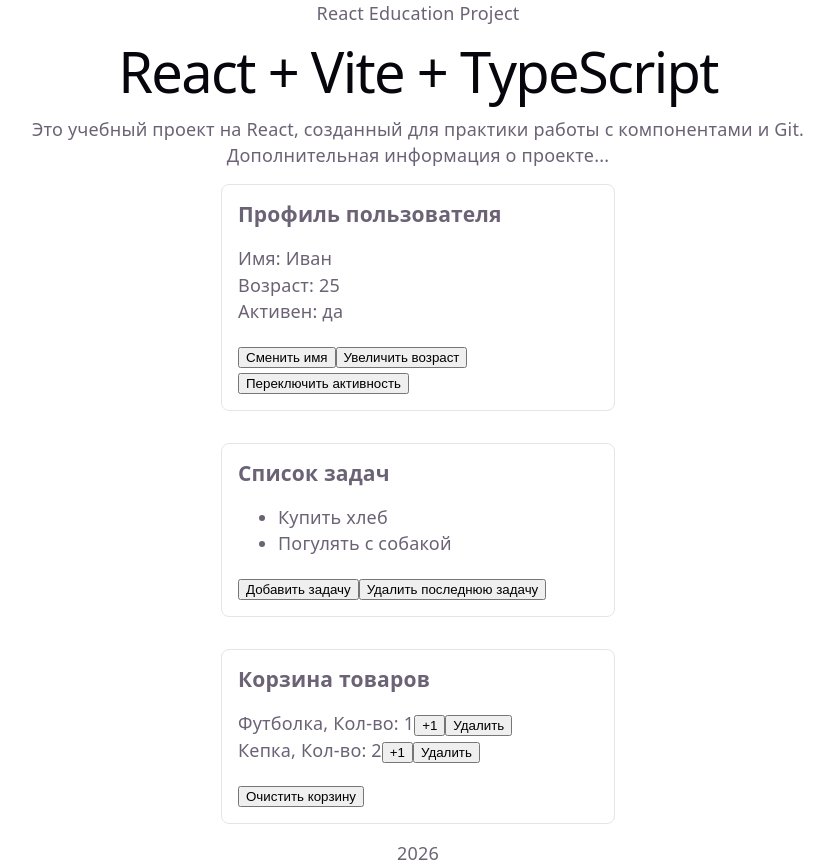
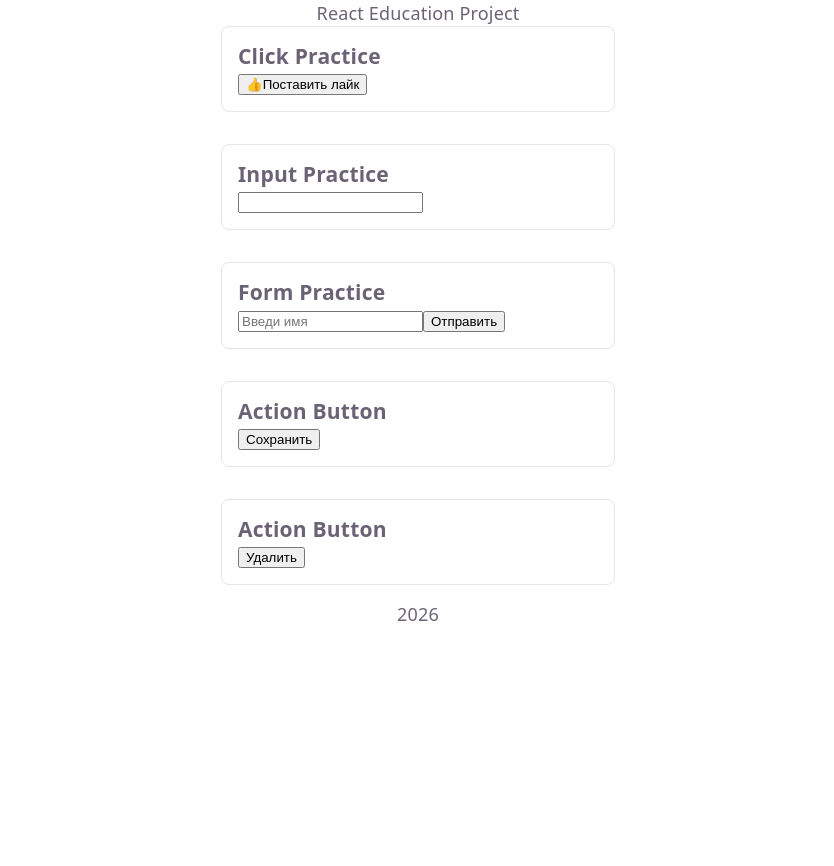
Before and after one commit to mikalai-repin/react-homeworks, a React (Vite) app: page / in a window 1280 px wide. Shown: the whole page, without its empty margins (222-1056 px from the left). After the commit the page ends 800 px from the top, so only its background shows below. Built offline with nearby package versions, Linux system fonts and the light colour scheme.

Commit message:
feat: added event handling practice components

```diff
--- a/src/App.tsx
+++ b/src/App.tsx
@@ -1,20 +1,25 @@
 import './App.css'
 import Footer from './components/Footer'
 import Header from './components/Header'
-import { MainContent, Section } from './components/Content'
-import UserProfile from './components/UserProfile'
-import TasksList from './components/TasksList'
-import Cart from './components/Cart'
+import { MainContent } from './components/Content'
+import ClickPractice from './components/ClickPractice'
+import InputPractice from './components/InputPractice'
+import FormPractice from './components/FormPractice'
+import ActionButton from './components/ActionButton'
 
 function App() {
   return (
     <>
       <Header />
       <MainContent>
-        <Section />
-        <UserProfile />
-        <TasksList />
-        <Cart />
+        <ClickPractice />
+        <InputPractice />
+        <FormPractice />
+        <ActionButton
+          text="Сохранить"
+          callback={() => console.log('Сохранено')}
+        />
+        <ActionButton text="Удалить" callback={() => console.log('Удалено')} />
       </MainContent>
       <Footer />
     </>
--- /dev/null
+++ b/src/components/ActionButton.tsx
@@ -0,0 +1,15 @@
+type Props = {
+  text: string
+  callback: () => void
+}
+
+const ActionButton: React.FC<Props> = ({ text, callback }) => {
+  return (
+    <div className="card-container">
+      <h3>Action Button</h3>
+      <button onClick={callback}>{text}</button>
+    </div>
+  )
+}
+
+export default ActionButton
--- /dev/null
+++ b/src/components/ClickPractice.tsx
@@ -0,0 +1,27 @@
+const ClickPractice: React.FC = () => {
+  const handleClick = (e: React.MouseEvent<HTMLButtonElement>) => {
+    const target = e.target as HTMLElement
+
+    console.log('event.target: ', target)
+    // возникает на элементе, по которому произошел клик и всплывает,
+    // вызывая слушатель родителя (если есть вложенность),
+    // целевым элементом всегла является тот, который стал источником клика
+
+    console.log('e.currentTarget: ', e.currentTarget) // жестко завязан на элементе, у которого установлен текущий слушатель
+
+    console.log('e.target.tagName', target.tagName)
+    console.log('e.currentTarget.tagName: ', e.currentTarget.tagName)
+  }
+
+  return (
+    <div className="card-container">
+      <h3>Click Practice</h3>
+      <button onClick={handleClick}>
+        <span>👍</span>
+        <span>Поставить лайк</span>
+      </button>
+    </div>
+  )
+}
+
+export default ClickPractice
--- /dev/null
+++ b/src/components/FormPractice.tsx
@@ -0,0 +1,20 @@
+const FormPractice: React.FC = () => {
+  const handleSubmit = (e: React.SubmitEvent<HTMLFormElement>) => {
+    e.preventDefault()
+    console.log('Форма отправлена')
+    console.log(e.currentTarget)
+  }
+
+  return (
+    <div className="card-container">
+      <h3>Form Practice</h3>
+      <form onSubmit={handleSubmit}>
+        <input type="text" placeholder="Введи имя" />
+
+        <button type="submit">Отправить</button>
+      </form>
+    </div>
+  )
+}
+
+export default FormPractice
--- /dev/null
+++ b/src/components/InputPractice.tsx
@@ -0,0 +1,21 @@
+const InputPractice: React.FC = () => {
+  const handleEnter = (e: React.KeyboardEvent<HTMLInputElement>) => {
+    if (e.key === 'Enter') {
+      console.log('Нажат Enter')
+    }
+  }
+
+  return (
+    <div className="card-container">
+      <h3>Input Practice</h3>
+      <input
+        onChange={(e) => console.log('onChange: ', e.target.value)}
+        onFocus={() => console.log('Поле получило фокус')}
+        onBlur={() => console.log('Поле потеряло фокус')}
+        onKeyDown={handleEnter}
+      />
+    </div>
+  )
+}
+
+export default InputPractice
```
